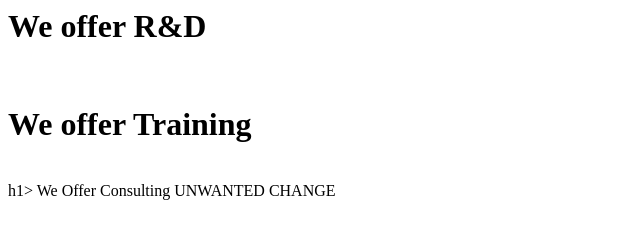
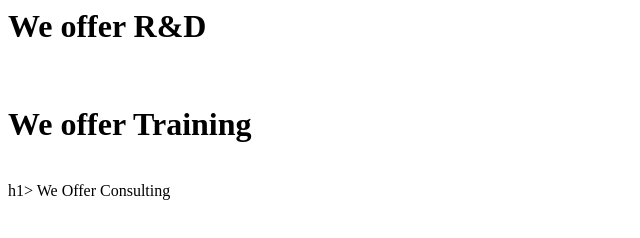
Before and after one commit to nagu1206/webapp-1230, a plain HTML site: page sdervice.html in a window 1280 px wide. Shown: the whole page, without its empty margins (0-640 px from the left). Drawn offline with Linux system fonts and the light colour scheme.

Commit message:
Revert "BAD COMMIT"
This reverts commit a514bd9c5e358cbba5f43bee23f92cfc475a9586.

```diff
--- a/sdervice.html
+++ b/sdervice.html
@@ -10,4 +10,3 @@ Our Services
 h1> We Offer Consulting</h1>
 </body>
 </html>
-UNWANTED CHANGE
```
